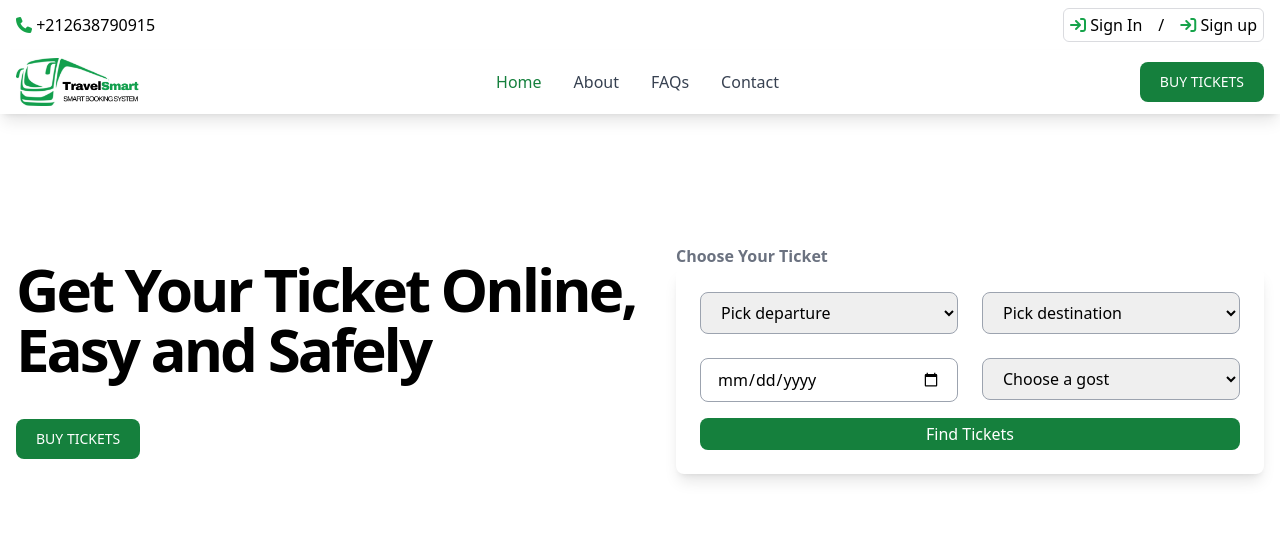
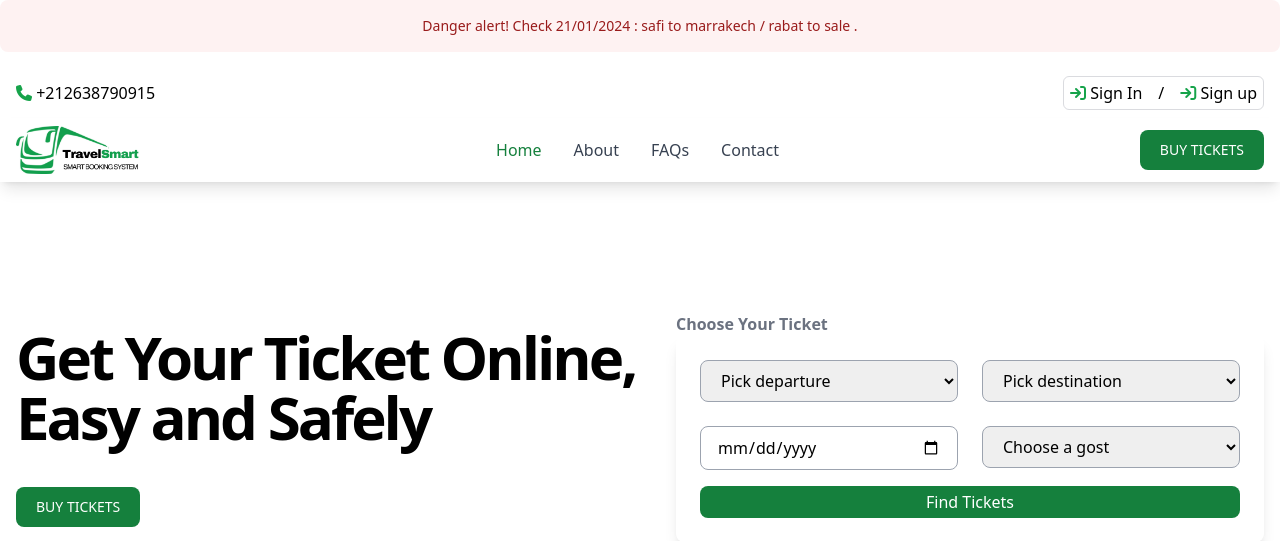
Before and after one commit to SiskoWeb/SmartTravel, a PHP site: page /travel/index.php in a window 1280 px wide. Shown: the top 541 px of the page. Run offline with PHP 8.4, Linux system fonts and the light colour scheme; some libraries are stand-ins or nearby versions.

Commit message:
debugging cors

```diff
--- a/backend/cors.php
+++ b/backend/cors.php
@@ -2,7 +2,7 @@
 
 // // Enable CORS
 header('Content-Type: application/json');
-header('Access-Control-Allow-Origin: http://localhost:3000');
+header('Access-Control-Allow-Origin: https://3visions.agency');
 header('Access-Control-Allow-Methods: POST');
 header('Access-Control-Allow-Headers: Content-Type, Authorization');
 
@@ -11,4 +11,3 @@ if ($_SERVER['REQUEST_METHOD'] === 'OPTIONS') {
     header('Access-Control-Allow-Headers: Content-Type, Authorization');
     exit();
 }
-?>
--- a/backend/trip.php
+++ b/backend/trip.php
@@ -1,10 +1,10 @@
 <?php
+require 'cors.php';
 
 
 use app\controllers\TripController;
 
 require 'app/Controllers/TripController.php';
-require 'cors.php';
 
 
 if (isset($_GET['action'])) {
--- a/frontend/components/navbar.php
+++ b/frontend/components/navbar.php
@@ -1,3 +1,6 @@
+<div class="p-4 mb-4 text-sm text-red-800 rounded-lg text-center bg-red-50  role=" alert">
+    <span class="font-medium">Danger alert!</span> Check 21/01/2024 : safi to marrakech / rabat to sale .
+</div>
 <nav class="bg-white border-gray-200 py-2 dark:bg-gray-900 shadow-b shadow-lg">
     <div class="flex flex-wrap items-center justify-between max-w-screen-xl px-4 mx-auto">
         <ul class="flex  justify-between flex-row space-x-8 ">
@@ -27,7 +30,7 @@
 </nav>
 
 
-<nav class="relative lg:static bg-white border-gray-200 py-2 dark:bg-gray-900 shadow-b shadow-lg">
+<nav class="relative lg:static bg-white border-gray-200 py-2  shadow-b shadow-lg">
     <div class="flex flex-wrap items-center justify-between max-w-screen-xl px-4 mx-auto">
         <a href="./" class="flex items-center">
             <img src="assets/logo.png" class="h-8 mr-3 sm:h-12" alt="travel Logo">
@@ -37,9 +40,9 @@
                 <span></span>
             </div>
 
-            <a href="" class="text-white bg-green-700 hover:bg-green-800 focus:ring-4 focus:ring-green-300 font-medium rounded-lg text-sm px-4 lg:px-5 py-2 lg:py-2.5 sm:mr-2 lg:mr-0 dark:bg-green-600 dark:hover:bg-green-700 focus:outline-none dark:focus:ring-green-800">BUY
+            <a href="" class="text-white bg-green-700 hover:bg-green-800 focus:ring-4 focus:ring-green-300 font-medium rounded-lg text-sm px-4 lg:px-5 py-2 lg:py-2.5 sm:mr-2 lg:mr-0 ">BUY
                 TICKETS</a>
-            <button id="mobile-menu-toggle" type="button" class="inline-flex items-center p-2 ml-1 text-sm text-gray-500 rounded-lg lg:hidden hover:bg-gray-100 focus:outline-none focus:ring-2 focus:ring-gray-200 dark:text-gray-400 dark:hover:bg-gray-700 dark:focus:ring-gray-600" aria-controls="mobile-menu-2" aria-expanded="true">
+            <button id="mobile-menu-toggle" type="button" class="inline-flex items-center p-2 ml-1 text-sm text-gray-500 rounded-lg lg:hidden hover:bg-gray-100 focus:outline-none focus:ring-2 focus:ring-gray-200 " aria-controls="mobile-menu-2" aria-expanded="true">
 
                 <span class="sr-only">Open main menu</span>
                 <svg class="w-6 h-6" fill="currentColor" viewBox="0 0 20 20" xmlns="http://www.w3.org/2000/svg">
@@ -56,14 +59,14 @@
                     <a href="./" class="block py-2 pl-3 pr-4 text-white bg-green-700 rounded lg:bg-transparent lg:text-green-700 lg:p-0 dark:text-white" aria-current="page">Home</a>
                 </li>
                 <li>
-                    <a href="#" class="block py-2 pl-3 pr-4 text-gray-700 border-b border-gray-100 hover:bg-gray-50 lg:hover:bg-transparent lg:border-0 lg:hover:text-green-700 lg:p-0 dark:text-gray-400 lg:dark:hover:text-white dark:hover:bg-gray-700 dark:hover:text-white lg:dark:hover:bg-transparent dark:border-gray-700">About</a>
+                    <a href="#" class="block py-2 pl-3 pr-4 text-gray-700 border-b border-gray-100 hover:bg-gray-50 lg:hover:bg-transparent lg:border-0 lg:hover:text-green-700 lg:p-0 ">About</a>
                 </li>
                 <li>
-                    <a href="#" class="block py-2 pl-3 pr-4 text-gray-700 border-b border-gray-100 hover:bg-gray-50 lg:hover:bg-transparent lg:border-0 lg:hover:text-green-700 lg:p-0 dark:text-gray-400 lg:dark:hover:text-white dark:hover:bg-gray-700 dark:hover:text-white lg:dark:hover:bg-transparent dark:border-gray-700">FAQs</a>
+                    <a href="#" class="block py-2 pl-3 pr-4 text-gray-700 border-b border-gray-100 hover:bg-gray-50 lg:hover:bg-transparent lg:border-0 lg:hover:text-green-700 lg:p-0 ">FAQs</a>
                 </li>
 
                 <li>
-                    <a href="#" class="block py-2 pl-3 pr-4 text-gray-700 border-b border-gray-100 hover:bg-gray-50 lg:hover:bg-transparent lg:border-0 lg:hover:text-green-700 lg:p-0 dark:text-gray-400 lg:dark:hover:text-white dark:hover:bg-gray-700 dark:hover:text-white lg:dark:hover:bg-transparent dark:border-gray-700">Contact</a>
+                    <a href="#" class="block py-2 pl-3 pr-4 text-gray-700 border-b border-gray-100 hover:bg-gray-50 lg:hover:bg-transparent lg:border-0 lg:hover:text-green-700 lg:p-0 ">Contact</a>
                 </li>
             </ul>
         </div>
```
